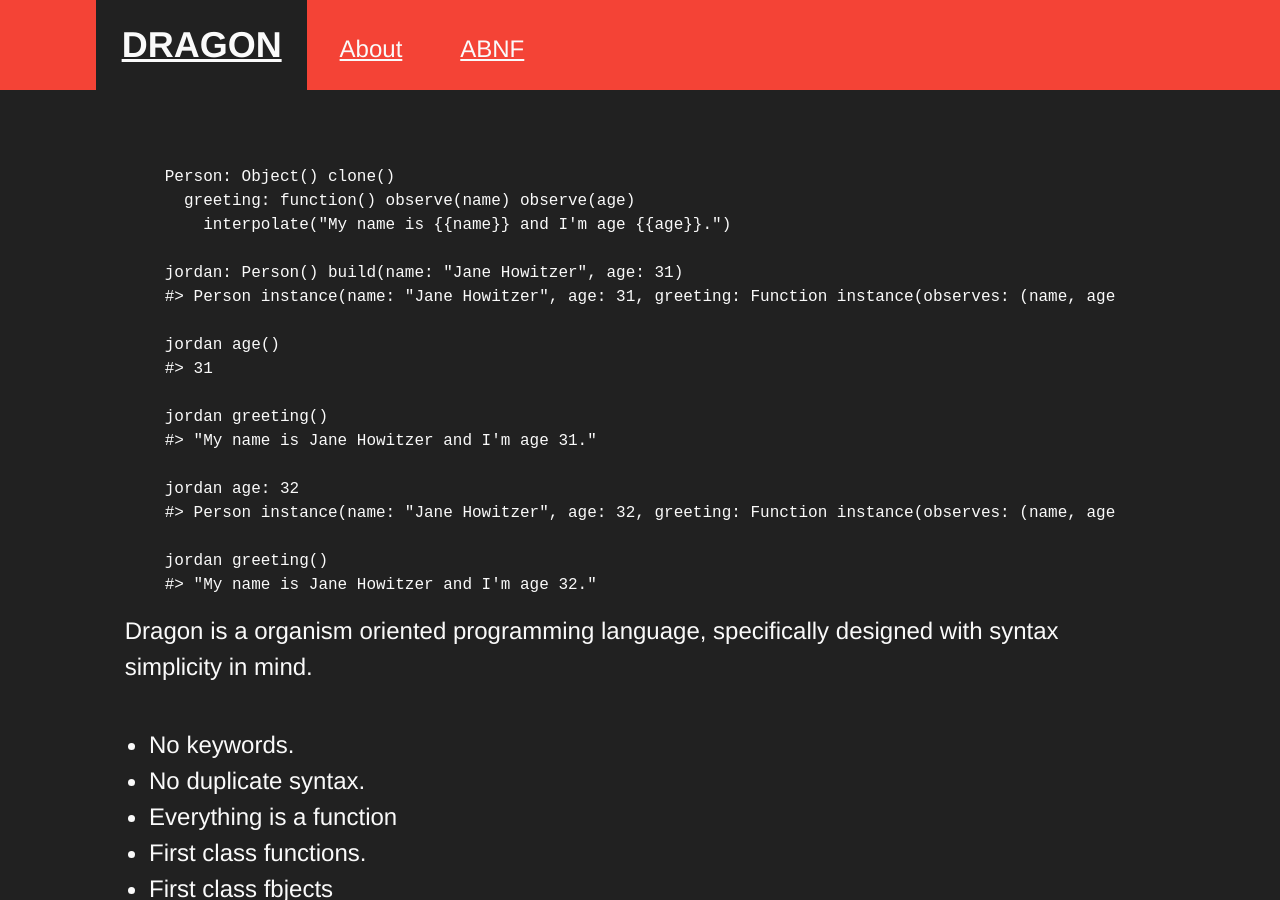
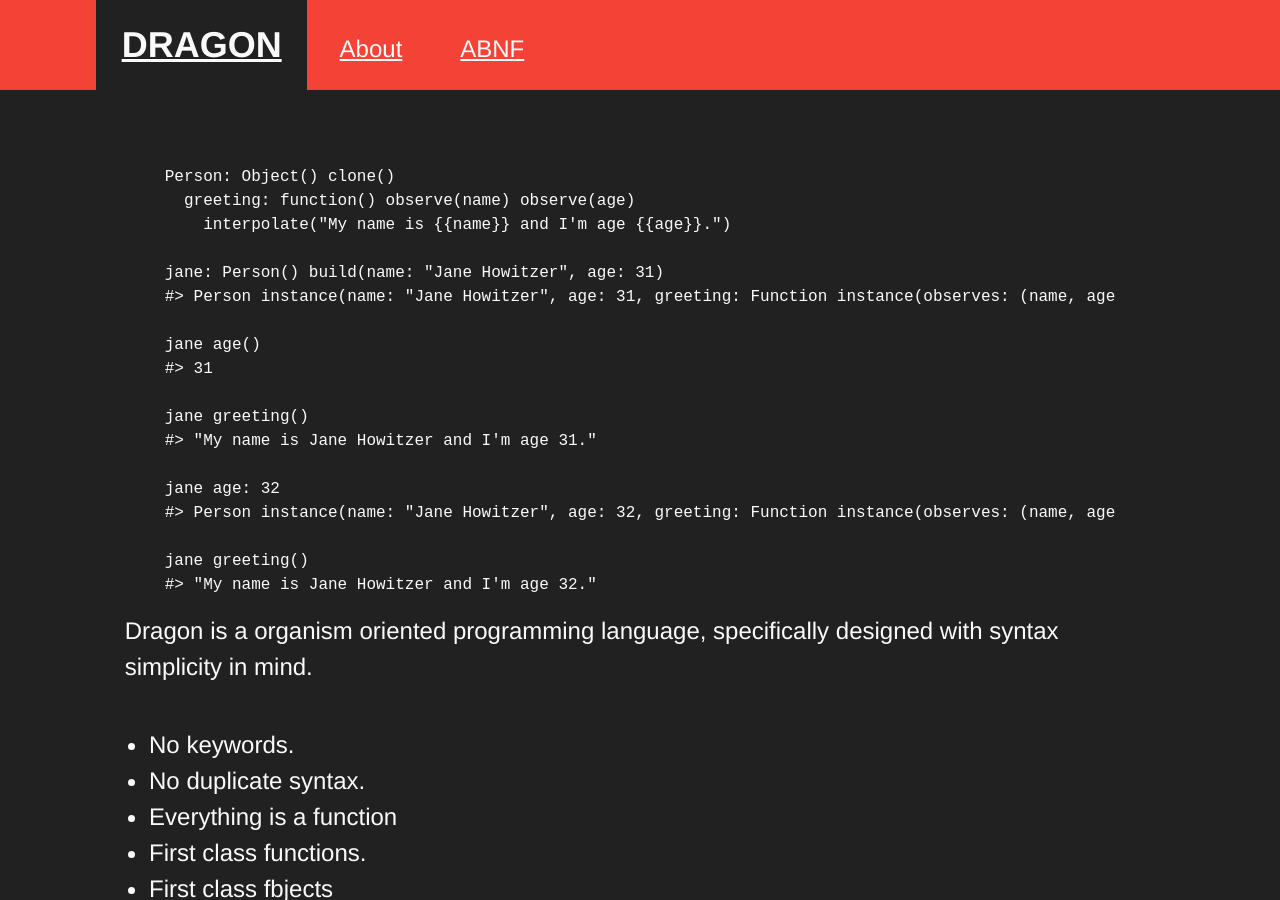
Before and after one commit to beelang/beelang.github.io, a Jekyll site: the page built from index.html, in a window 1280 px wide and 900 px high. Built offline with Jekyll 4.4.1, drawn with Linux system fonts in a browser that asks for light colours; Markdown is read by kramdown in place of the engine named in the settings.

Commit message:
Fixing old naming

```diff
--- a/index.html
+++ b/index.html
@@ -12,19 +12,19 @@ Person: Object() clone()
   greeting: function() observe(name) observe(age)
     interpolate("My name is {{name}} and I'm age {{age}}.")
 
-jordan: Person() build(name: "Jane Howitzer", age: 31)
+jane: Person() build(name: "Jane Howitzer", age: 31)
 #> Person instance(name: "Jane Howitzer", age: 31, greeting: Function instance(observes: (name, age)))
 
-jordan age()
+jane age()
 #> 31
 
-jordan greeting()
+jane greeting()
 #> "My name is Jane Howitzer and I'm age 31."
 
-jordan age: 32
+jane age: 32
 #> Person instance(name: "Jane Howitzer", age: 32, greeting: Function instance(observes: (name, age))})
 
-jordan greeting()
+jane greeting()
 #> "My name is Jane Howitzer and I'm age 32."
 {% endraw %}
 {% endhighlight %}
```
